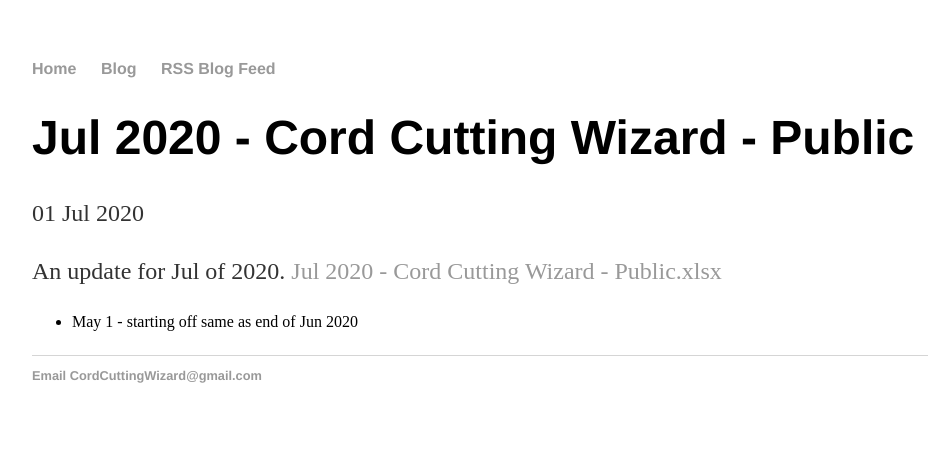
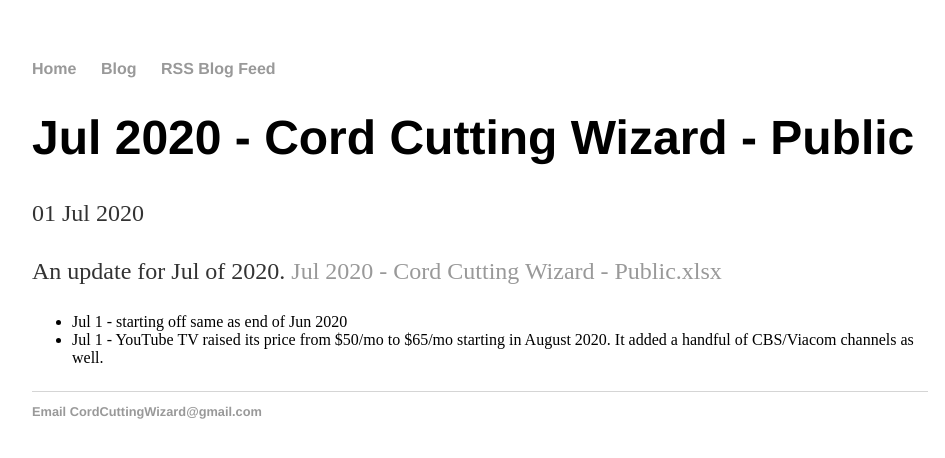
Before and after one commit to wjhladik/wjhladik.github.io, a Jekyll site: the page built from _posts/2020-07-01-Jul-2020-Cord-Cutting-Wizard-Public.md, in a window 1280 px wide. Shown: the top 458 px of the page, without its empty margins (160-1105 px from the left). Built offline with Jekyll 4.4.1, drawn with Linux system fonts in a browser that asks for light colours.

Commit message:
Update 2020-07-01-Jul-2020-Cord-Cutting-Wizard-Public.md

```diff
--- a/_posts/2020-07-01-Jul-2020-Cord-Cutting-Wizard-Public.md
+++ b/_posts/2020-07-01-Jul-2020-Cord-Cutting-Wizard-Public.md
@@ -6,4 +6,5 @@
 <p>An update for Jul of 2020. <a href="/Jul 2020 - Cord Cutting Wizard - Public.xlsx">Jul 2020 - Cord Cutting Wizard - Public.xlsx</a>
   <p>
     <ul>
-      <li>May 1 - starting off same as end of Jun 2020
+      <li>Jul 1 - starting off same as end of Jun 2020
+      <li>Jul 1 - YouTube TV raised its price from $50/mo to $65/mo starting in August 2020. It added a handful of CBS/Viacom channels as well.
```
